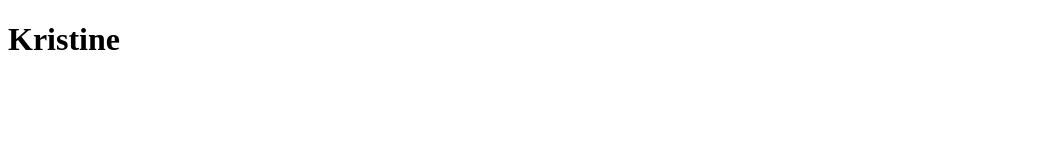
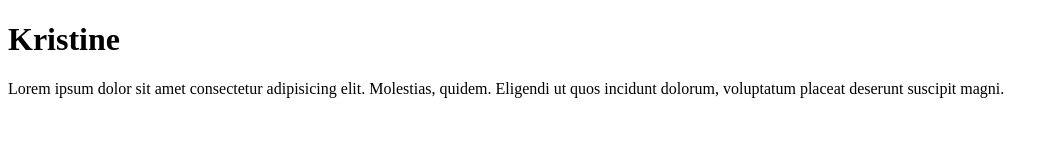
Before and after one commit to bzabo213/codeworks-tutorial, a plain HTML site: page index.html in a window 1280 px wide. Shown: the whole page, without its empty margins (0-1059 px from the left). Drawn offline with Linux system fonts and the light colour scheme.

Commit message:
added paragraph

```diff
--- a/index.html
+++ b/index.html
@@ -9,6 +9,7 @@
 
 <body>
     <h1 id="name">Hello Javascript!</h1>
+    <p>Lorem ipsum dolor sit amet consectetur adipisicing elit. Molestias, quidem. Eligendi ut quos incidunt dolorum, voluptatum placeat deserunt suscipit magni.</p>
 
 
 <script src="dom.js"></script>
```
